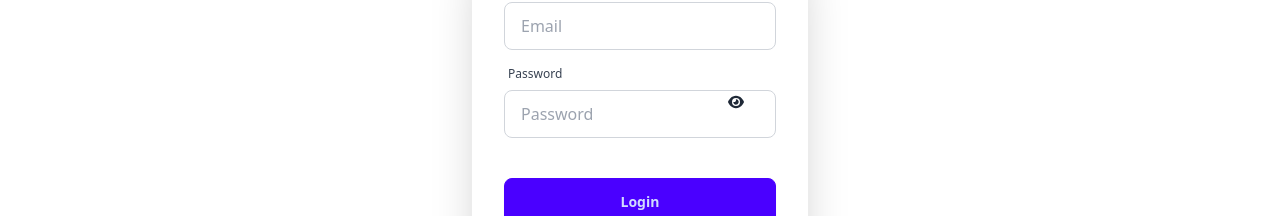
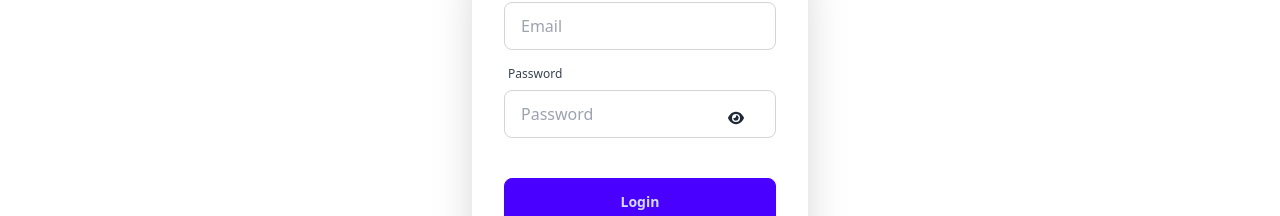
Before and after one commit to fah45/Real-state-Public, a React (Vite) app: page /login in a window 1280 px wide. Shown: the part 230-446 px from the top of the page. Built offline with nearby package versions, Linux system fonts and the light colour scheme; no server answers.

Commit message:
correction the length of eye icon both register and login page

```diff
--- a/src/pages/Login/Login.jsx
+++ b/src/pages/Login/Login.jsx
@@ -90,7 +90,7 @@ const Login = () => {
                                 <span className="label-text text-gray-700 text-xs">Password</span>
                             </label>
                             <input  type={ showPassword ? "text" : "password"} placeholder="Password" name="password" className="input input-bordered text-gray-700 bg-transparent border-gray-300 " required />
-                            <span className="absolute top-3 right-2 py-6 px-6 " onClick={()=> setShowPassword(!showPassword)}>
+                            <span className="absolute top-3 right-2 py-10 px-6 " onClick={()=> setShowPassword(!showPassword)}>
                                 {
                                     showPassword ? <FaEyeSlash></FaEyeSlash> : <FaEye></FaEye>
                                 }
--- a/src/pages/Register/Register.jsx
+++ b/src/pages/Register/Register.jsx
@@ -105,7 +105,7 @@ const Register = () => {
                                 <span className="label-text text-gray-700 text-xs">Password</span>
                             </label>
                             <input type={ showPassword ? "text" : "password"} placeholder="Password" name="password" className="input input-bordered text-gray-700 bg-transparent border-gray-300 " required />
-                            <span className="absolute top-3 right-2 py-6 px-6 " onClick={()=> setShowPassword(!showPassword)}>
+                            <span className="absolute top-3 right-2 py-10 px-6 " onClick={()=> setShowPassword(!showPassword)}>
                                 {
                                     showPassword ? <FaEyeSlash></FaEyeSlash> : <FaEye></FaEye>
                                 }
```
